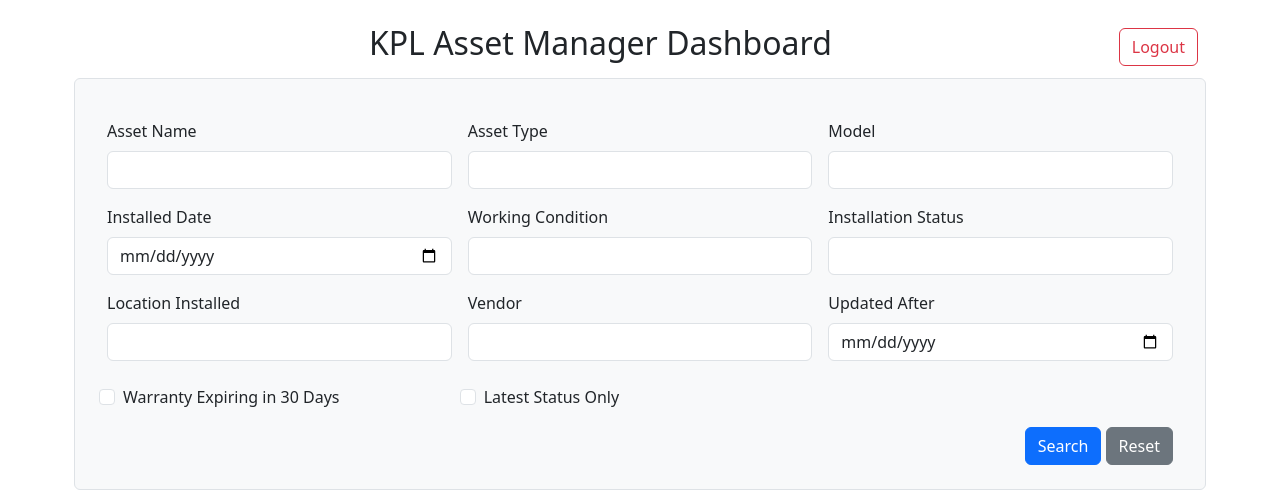
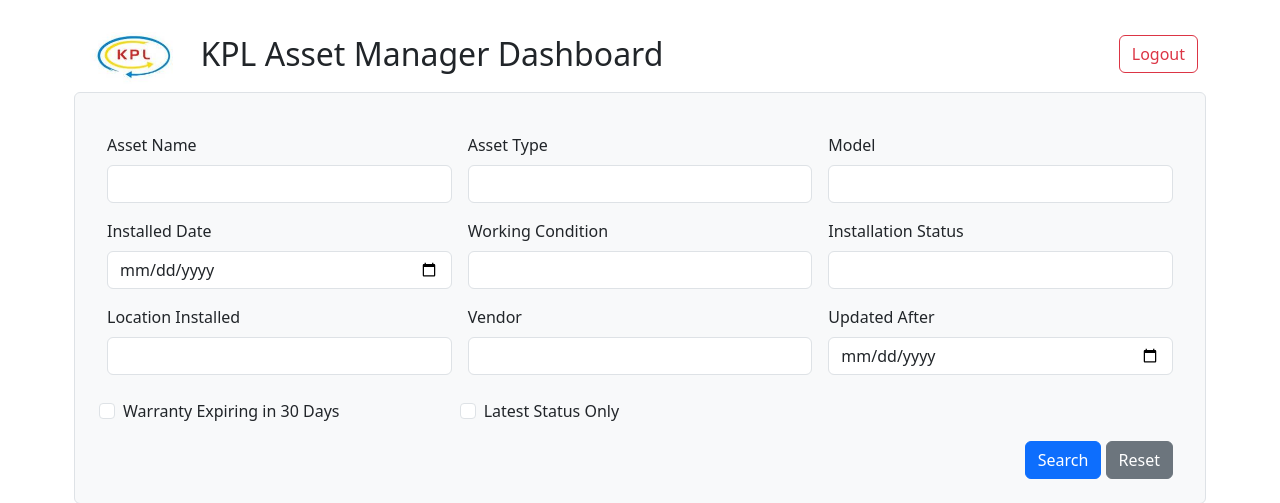
Before and after one commit to thrisha88/kpl-asset-manager, a Flask app: page /dashboard in a window 1280 px wide. Shown: the top 503 px of the page. Run offline with Flask 3, Linux system fonts and the light colour scheme; the visitor is signed in with stand-in values (Sample User, id 1).

Commit message:
Update dashboard.html

```diff
--- a/templates/dashboard.html
+++ b/templates/dashboard.html
@@ -6,8 +6,13 @@
 </head>
 <body>
     <div class="container mt-4">
+
+        <!-- Header with Logo and Title -->
         <div class="d-flex justify-content-between align-items-center mb-4">
-            <h2 class="text-center flex-grow-1">KPL Asset Manager Dashboard</h2>
+            <div class="d-flex align-items-center">
+                <img src="{{ url_for('static', filename='logo.png') }}" alt="KPL Logo" style="height: 60px; margin-right: 15px;">
+                <h2 class="mb-0">KPL Asset Manager Dashboard</h2>
+            </div>
             <a href="/logout" class="btn btn-outline-danger">Logout</a>
         </div>
 
```
